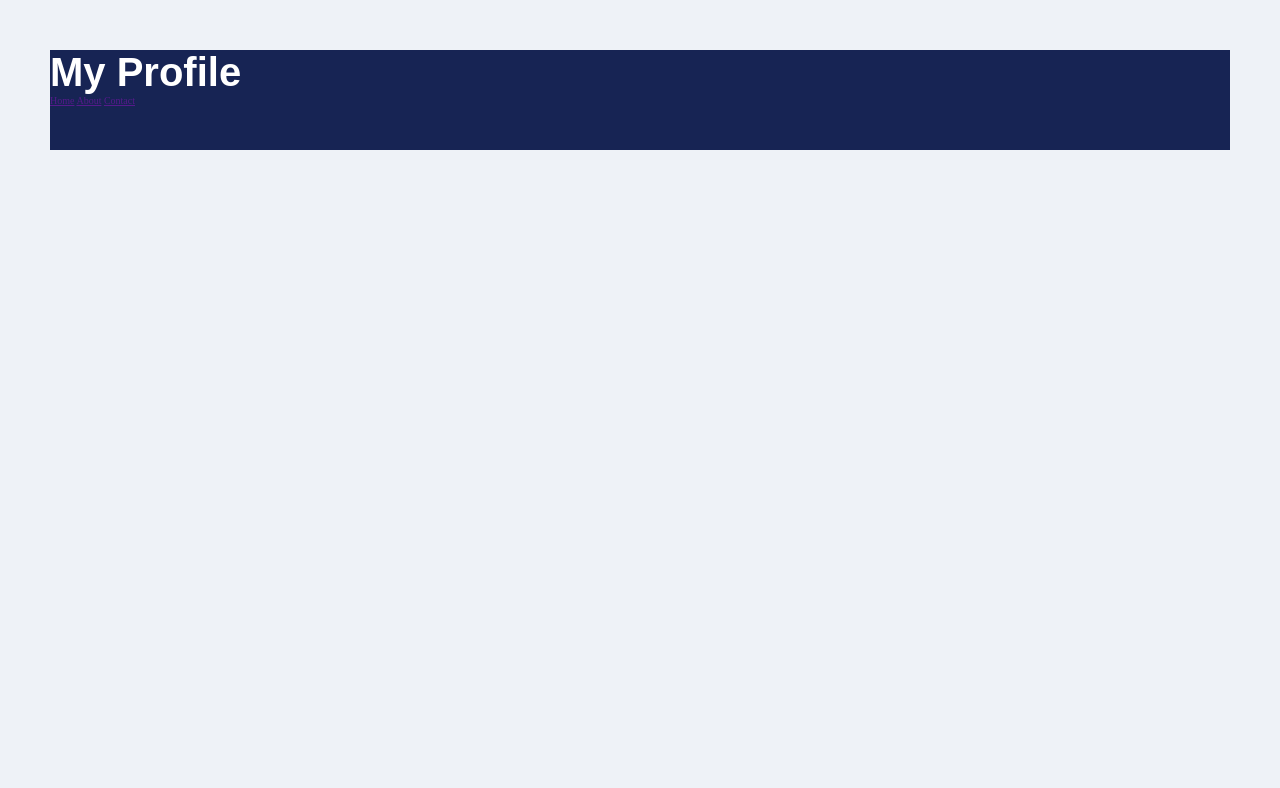
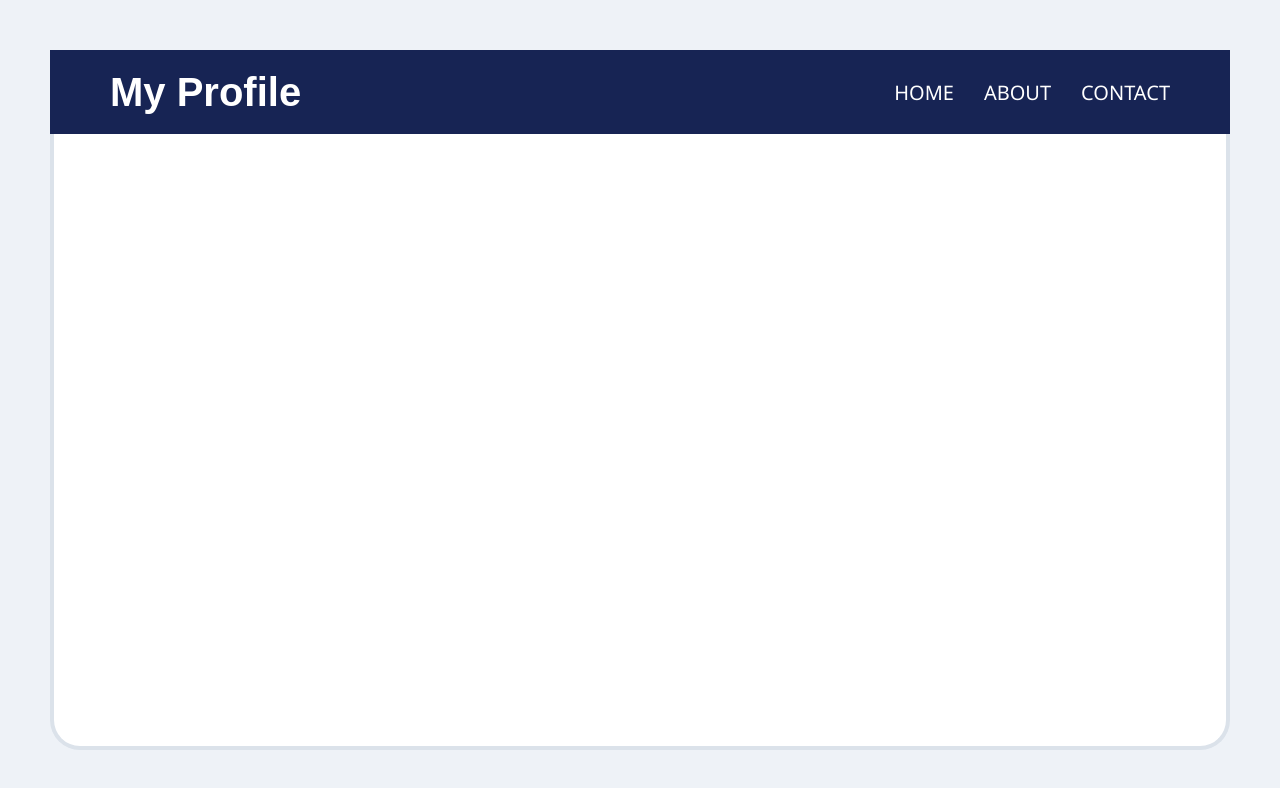
Before and after one commit to AKF-Web-Dev/solutions, a plain HTML site: page css/css-assignment-6/index.html in a window 1280 px wide. Drawn offline with Linux system fonts and the light colour scheme.

Commit message:
the assignment 8 has been partially done

```diff
--- a/css/css-assignment-6/index.html
+++ b/css/css-assignment-6/index.html
@@ -22,5 +22,8 @@
         <a href="">Contact</a>
       </div>
     </nav>
+
+    <!-- Main section -->
+    <main></main>
   </body>
 </html>
--- a/css/css-assignment-6/style.css
+++ b/css/css-assignment-6/style.css
@@ -9,6 +9,7 @@
   --simple-btn-background: #e0e7ff;
   --simple-btn-font-color: #3730a3;
   --special-btn-background: #4f46e5;
+  --border-color: #dbe2ea;
 }
 
 /* Universal Style */
@@ -30,8 +31,12 @@ body {
 
 /* Navbar style */
 nav {
-  height: 10rem;
+  height: 12%;
   background-color: var(--nav-background);
+  display: flex;
+  align-items: center;
+  justify-content: space-between;
+  padding: 0px 60px 0px 60px;
 }
 
 header h1 {
@@ -39,3 +44,29 @@ header h1 {
   color: #fff;
   font-family: Arial, Helvetica, sans-serif;
 }
+
+/* Nav items syles */
+
+.nav-item-container {
+  display: flex;
+  gap: 30px;
+}
+.nav-item-container a {
+  color: #fff;
+  text-decoration: none;
+  font-size: 2rem;
+  text-transform: uppercase;
+  font-weight: 100;
+  font-family: "Segoe UI", Tahoma, Geneva, Verdana, sans-serif;
+}
+
+/* Main section */
+main {
+  height: 88%;
+  width: 100%;
+  background-color: var(--main-background);
+  border-bottom-left-radius: 30px;
+  border-bottom-right-radius: 30px;
+  border: 4px solid var(--border-color);
+  border-top: none;
+}
```
